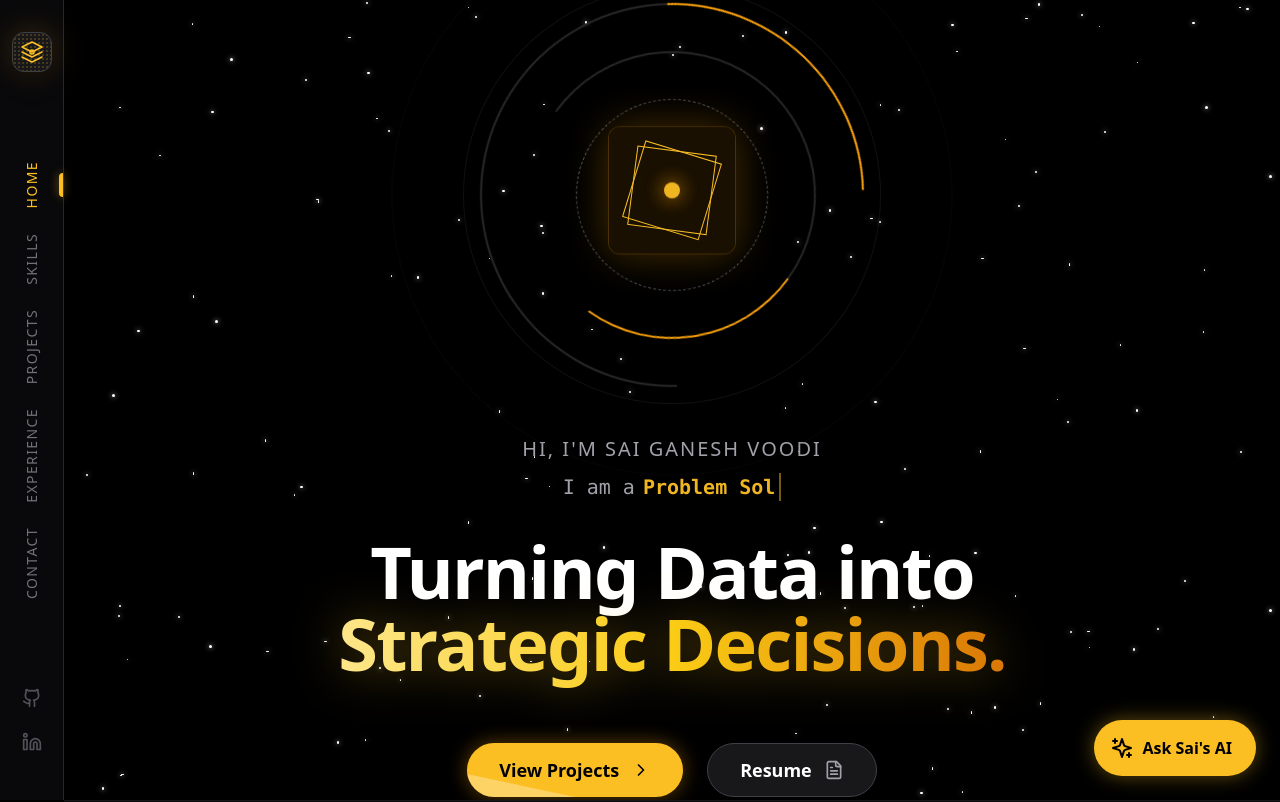
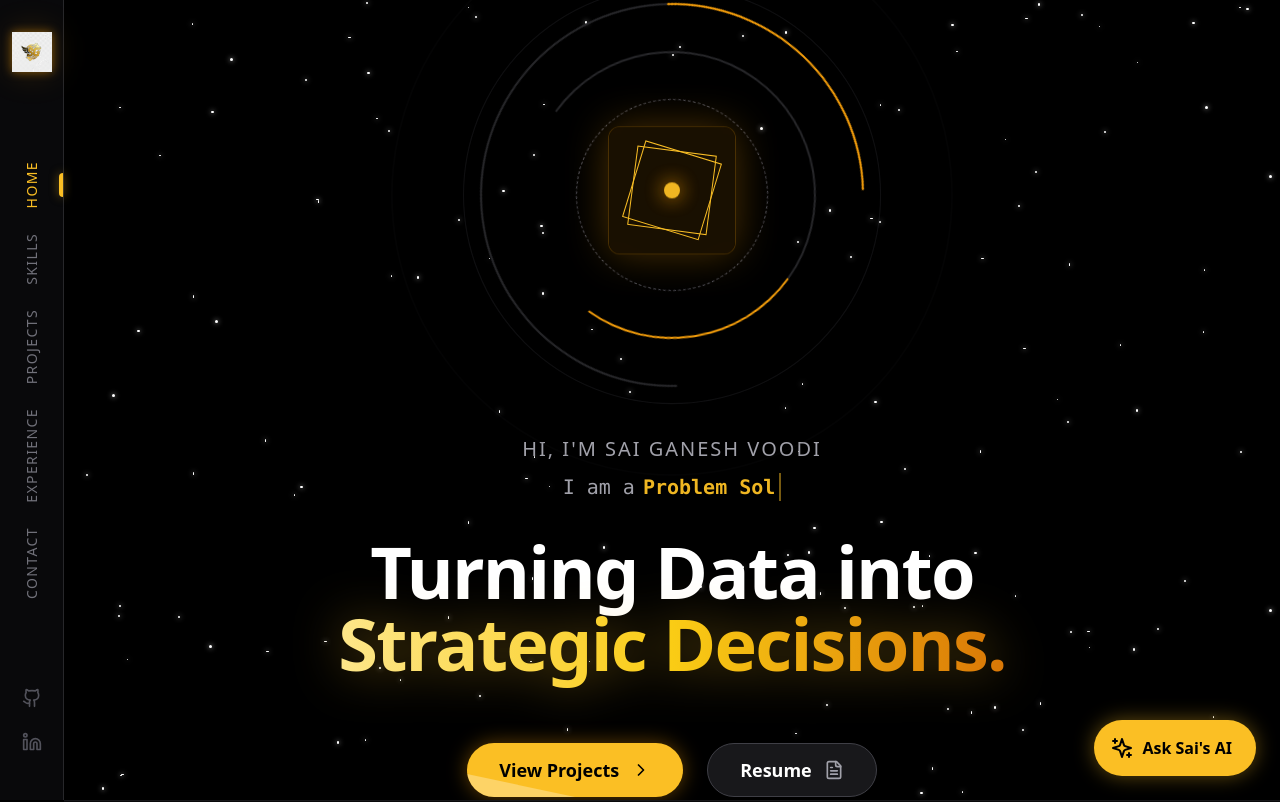
Before and after one commit to saihub404/saihub404.github.io, a React (Vite) app: page / in a window 1280 px wide. Shown: the top 802 px of the page. Built offline with nearby package versions, Linux system fonts and the light colour scheme.

Commit message:
updated logo

```diff
--- a/index.html
+++ b/index.html
@@ -1,13 +1,16 @@
 <!doctype html>
 <html lang="en">
+
 <head>
   <meta charset="UTF-8" />
-    <link rel="icon" type="image/svg+xml" href="/vite.svg" />
+  <link rel="icon" type="image/png" href="/logo.png" />
   <meta name="viewport" content="width=device-width, initial-scale=1.0" />
-    <title>saihub404.github.io</title>
+  <title>Sai Ganesh Voodi | Data Analyst</title>
 </head>
+
 <body>
   <div id="root"></div>
   <script type="module" src="/src/main.jsx"></script>
 </body>
+
 </html>
--- a/src/App.jsx
+++ b/src/App.jsx
@@ -171,20 +171,29 @@ const BrandLogo = () => (
     {/* Glow Effect */}
     <div className="absolute inset-0 bg-amber-500/20 rounded-xl blur-lg group-hover:bg-amber-500/40 transition-all duration-500" />
 
+    {/* Logo Image Container */}
+    <div className="relative w-full h-full flex items-center justify-center transition-all duration-300 group-hover:scale-110">
+      <img
+        src="/logo.png" // Assumes you renamed and moved the uploaded file to the public folder
+        alt="SG Logo"
+        className="w-full h-full object-contain filter drop-shadow-[0_0_5px_rgba(245,158,11,0.5)]"
+      />
+    </div>
+
     {/* Main Container */}
-    <div className="relative w-full h-full bg-zinc-900 border border-zinc-700 group-hover:border-amber-500/50 rounded-xl flex items-center justify-center overflow-hidden transition-all duration-300 shadow-xl">
+    {/* <div className="relative w-full h-full bg-zinc-900 border border-zinc-700 group-hover:border-amber-500/50 rounded-xl flex items-center justify-center overflow-hidden transition-all duration-300 shadow-xl"> */}
 
-      {/* Internal Tech Grid Background */}
-      <div className="absolute inset-0 opacity-20"
+    {/* Internal Tech Grid Background */}
+    {/* <div className="absolute inset-0 opacity-20"
         style={{ backgroundImage: 'radial-gradient(#fbbf24 1px, transparent 1px)', backgroundSize: '4px 4px' }}
-      />
+      /> */}
 
-      {/* Geometric Logo Mark */}
-      <svg viewBox="0 0 24 24" className="w-6 h-6 text-amber-400 relative z-10" fill="none" stroke="currentColor" strokeWidth="1.5">
+    {/* Geometric Logo Mark */}
+    {/* <svg viewBox="0 0 24 24" className="w-6 h-6 text-amber-400 relative z-10" fill="none" stroke="currentColor" strokeWidth="1.5">
         <path d="M12 2L2 7l10 5 10-5-10-5zM2 17l10 5 10-5M2 12l10 5 10-5" strokeLinecap="round" strokeLinejoin="round" />
         <circle cx="12" cy="12" r="2" className="fill-amber-400/20 stroke-amber-400" />
       </svg>
-    </div>
+    </div> */}
   </div>
 );
 
```
Also changed, not shown: public/logo.png (added). Lines whose indentation alone changed are shown as unchanged.
